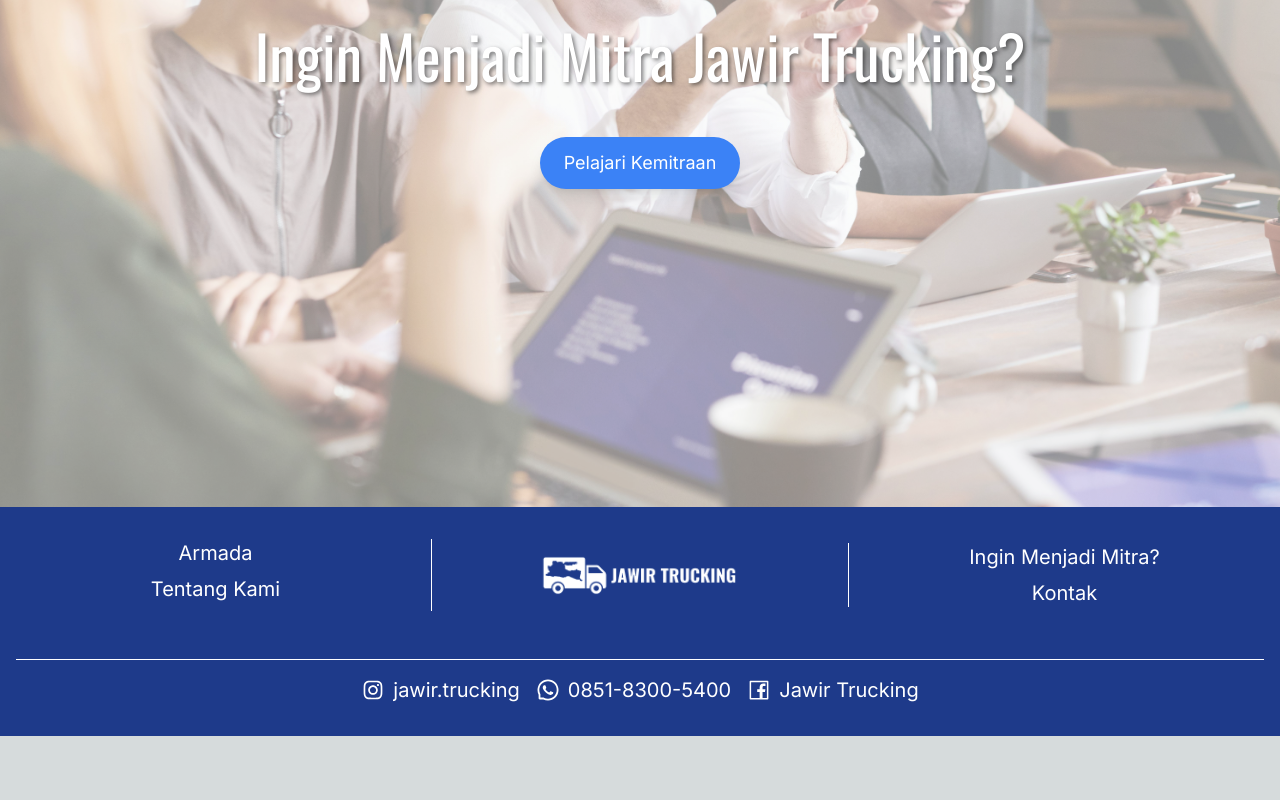
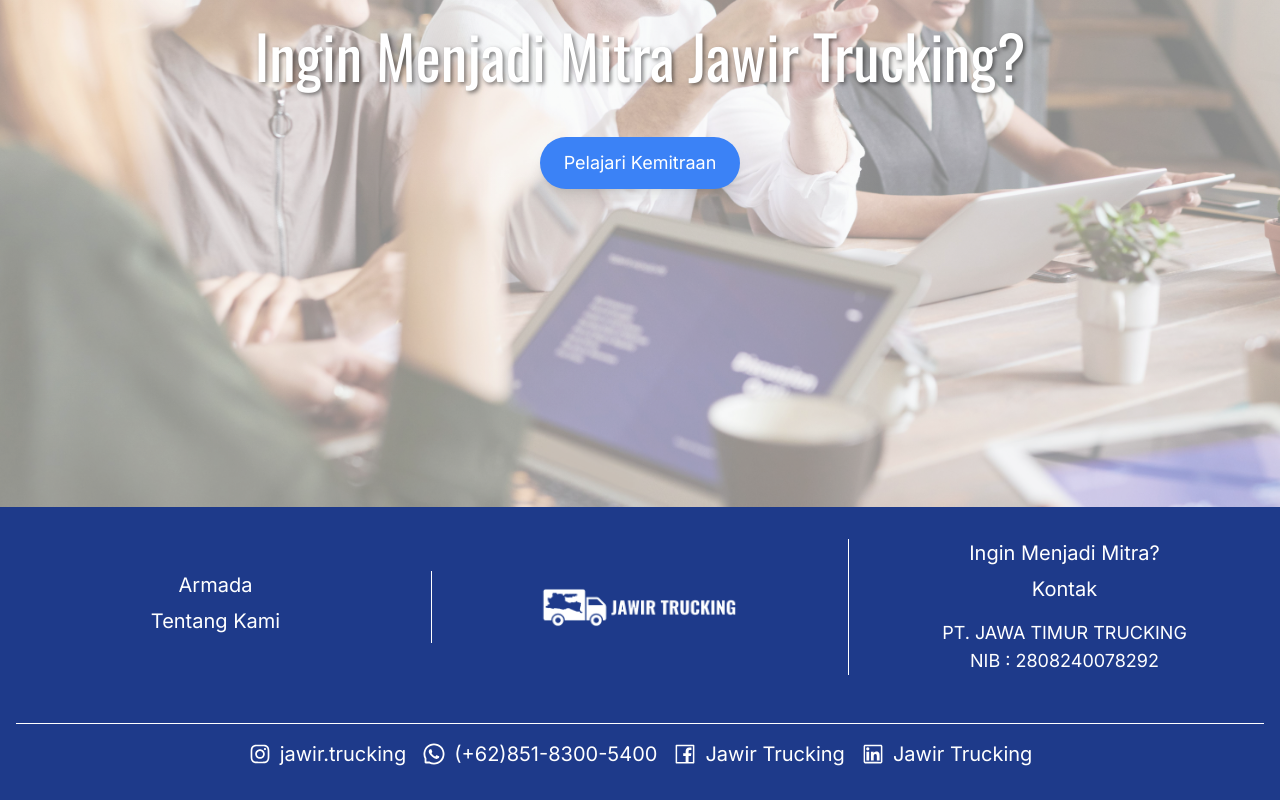
Before and after one commit to Ghavio1516/jawirtrucking, a Next.js app: page / in a window 1280 px wide. Shown: the part 2669-3469 px from the top of the page. Before the commit the page ends 3405 px from the top, so only its background shows below. Built offline with nearby package versions, Linux system fonts and the light colour scheme.

Commit message:
update footer add NIB, Linked in. Change Icon

```diff
--- a/components/Footer.js
+++ b/components/Footer.js
@@ -1,6 +1,6 @@
 import Image from 'next/image';
 import Link from 'next/link';
-import { AiOutlineInstagram, AiOutlineWhatsApp, AiOutlineFacebook } from 'react-icons/ai';
+import { AiOutlineInstagram, AiOutlineWhatsApp, AiOutlineFacebook, AiOutlineLinkedin } from 'react-icons/ai';
 
 export default function Footer() {
   return (
@@ -11,7 +11,7 @@
             <Link href="/#armada-kami" className="mb-2 hover:underline text-center text-xl">
               Armada
             </Link>
-            <Link href="tentang-kami" className="mb-2 hover:underline text-center text-xl">
+            <Link href="/tentang-kami" className="mb-2 hover:underline text-center text-xl">
               Tentang Kami
             </Link>
           </div>
@@ -23,6 +23,10 @@
             <Link href="/contact-us" className="hover:underline text-center text-xl">
               Kontak
             </Link>
+            <p className="mt-4 text-center text-lg">
+              PT. JAWA TIMUR TRUCKING <br />
+              NIB : 2808240078292
+            </p>
           </div>
         </div>
         <div className="border-t border-white mt-8"></div>
@@ -33,10 +37,14 @@
           </a>
           <a href="https://wa.me/6285183005400" className="flex items-center space-x-2 hover:underline text-xl">
             <AiOutlineWhatsApp className="text-2xl" />
-            <span className="hidden md:inline">0851-8300-5400</span>
+            <span className="hidden md:inline">(+62)851-8300-5400</span>
           </a>
           <a href="https://www.facebook.com/people/Jawir-Trucking/61561186393034/" className="flex items-center space-x-2 hover:underline text-xl">
             <AiOutlineFacebook className="text-2xl" />
+            <span className="hidden md:inline">Jawir Trucking</span>
+          </a>
+          <a href="https://www.linkedin.com/company/jawa-timur-trucking" className="flex items-center space-x-2 hover:underline text-xl">
+            <AiOutlineLinkedin className="text-2xl" />
             <span className="hidden md:inline">Jawir Trucking</span>
           </a>
         </div>
```
Also changed, not shown: 1 other file (tests, documents, lock files or other folders).
